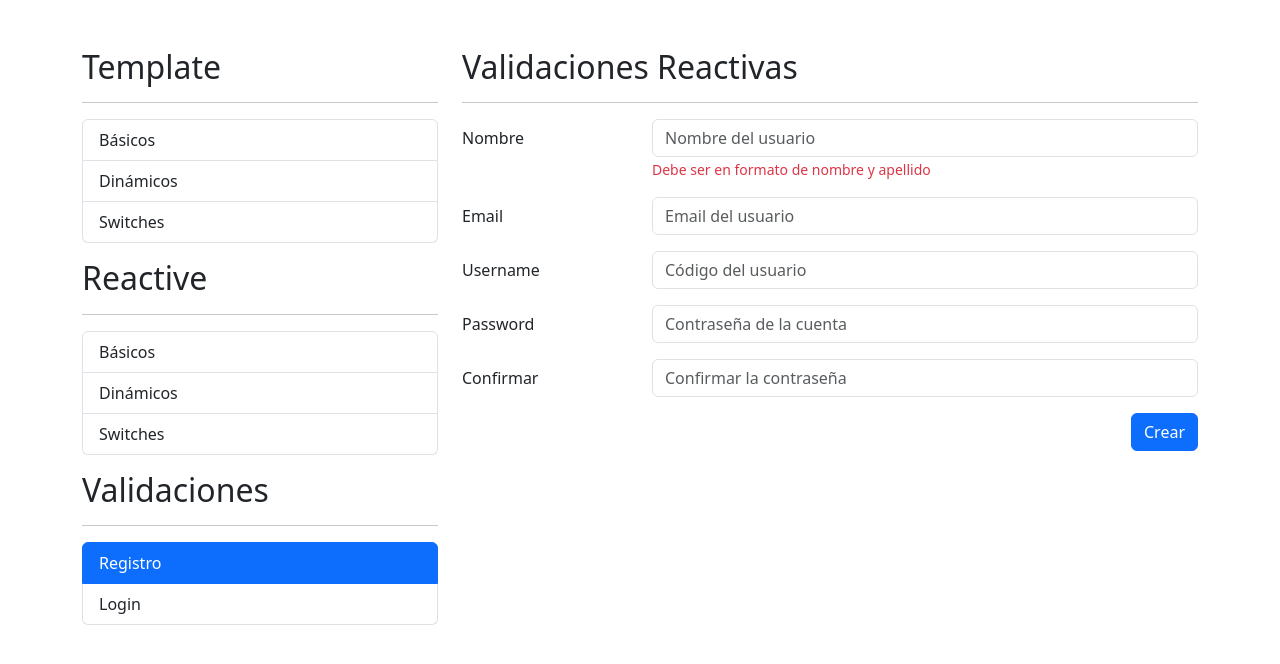
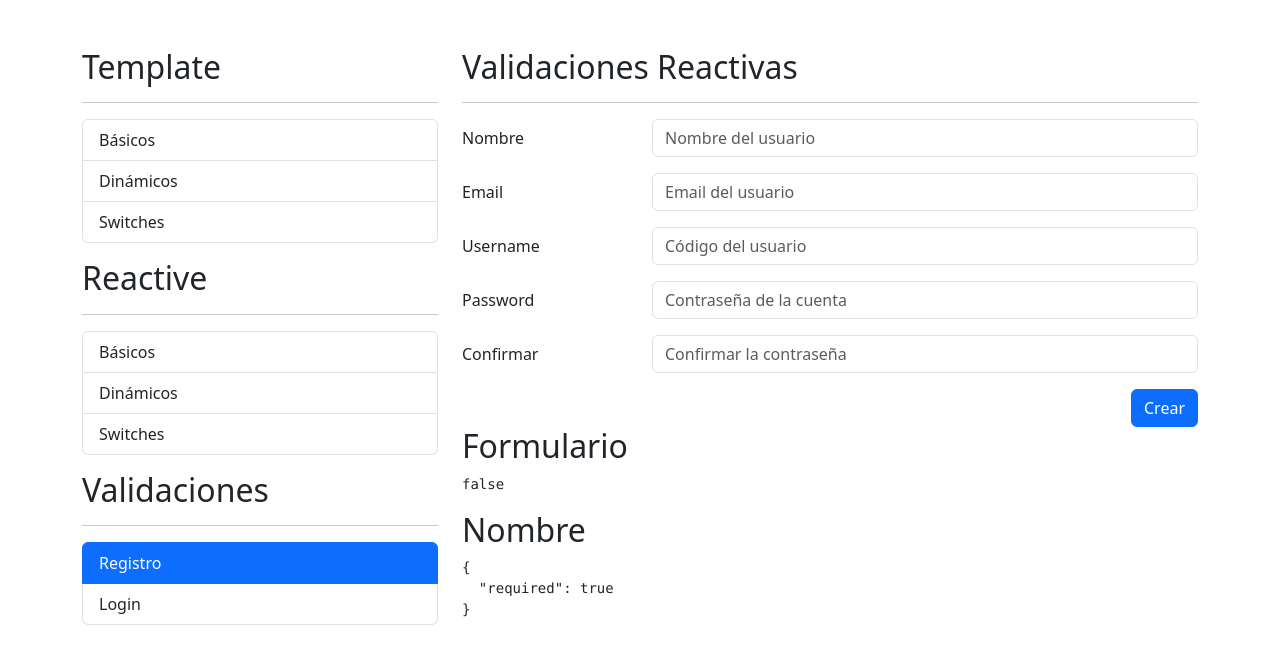
Before and after one commit to CarlosGomezFernandez/angular-form-app, an Angular app: page /auth/registro in a window 1280 px wide. Shown: the top 664 px of the page. Built offline with nearby package versions, Linux system fonts and the light colour scheme.

Commit message:
Sección 18.2

```diff
--- a/src/app/auth/auth.module.ts
+++ b/src/app/auth/auth.module.ts
@@ -1,5 +1,6 @@
 import { NgModule } from '@angular/core';
 import { CommonModule } from '@angular/common';
+import { ReactiveFormsModule } from '@angular/forms';
 
 import { AuthRoutingModule } from './auth-routing.module';
 import { RegistroComponent } from './pages/registro/registro.component';
@@ -12,7 +13,8 @@
   ],
   imports: [
     CommonModule,
-    AuthRoutingModule
+    AuthRoutingModule,
+    ReactiveFormsModule
   ]
 })
 
--- a/src/app/auth/pages/registro/registro.component.html
+++ b/src/app/auth/pages/registro/registro.component.html
@@ -2,13 +2,13 @@
 <hr>
 <div class="row">
     <div class="col">
-        <form autocomplete="off">
+        <form autocomplete="off" [formGroup]="miFormulario" (ngSubmit)="submitFormulario()">
             <!-- Nombre -->
             <div class="row mb-3">
                 <label class="col-sm-3 col-form-label">Nombre</label>
                 <div class="col-sm-9">
-                    <input type="text" class="form-control" placeholder="Nombre del usuario">
-                    <span class="form-text text-danger">Debe ser en formato de nombre y apellido</span>
+                    <input type="text" class="form-control" placeholder="Nombre del usuario" formControlName="nombre">
+                    <span class="form-text text-danger" *ngIf="campoNoValido('nombre')">Debe ser en formato de nombre y apellido</span>
                 </div>
             </div>
             <!-- Email -->
@@ -41,7 +41,7 @@
             </div>
             <div class="row">
                 <div class="col">
-                    <button class="btn btn-primary float-end">
+                    <button class="btn btn-primary float-end" type="submit">
                         Crear
                     </button>
                 </div>
@@ -49,3 +49,9 @@
         </form>
     </div>
 </div>
+
+<h2>Formulario</h2>
+<pre>{{ miFormulario.valid }}</pre>
+
+<h2>Nombre</h2>
+<pre>{{ miFormulario.controls.nombre.errors | json }}</pre>
--- a/src/app/auth/pages/registro/registro.component.ts
+++ b/src/app/auth/pages/registro/registro.component.ts
@@ -1,4 +1,5 @@
 import { Component } from '@angular/core';
+import { FormBuilder, FormGroup, Validators } from '@angular/forms';
 
 @Component({
   selector: 'app-registro',
@@ -7,4 +8,21 @@
 
 export class RegistroComponent {
 
+  nombreApellidoPattern: string = '([a-zA-Z]+) ([a-zA-Z]+)';
+
+  miFormulario: FormGroup = this.fb.group({
+    nombre: ['', [Validators.required, Validators.pattern(this.nombreApellidoPattern)]]
+  })
+
+  constructor(private fb: FormBuilder) {
+
+  }
+
+  campoNoValido(campo: string) {
+    return this.miFormulario.get(campo)?.invalid && this.miFormulario.get(campo)?.touched;
+  }
+
+  submitFormulario() {
+    this.miFormulario.markAllAsTouched();
+  }
 }
```
